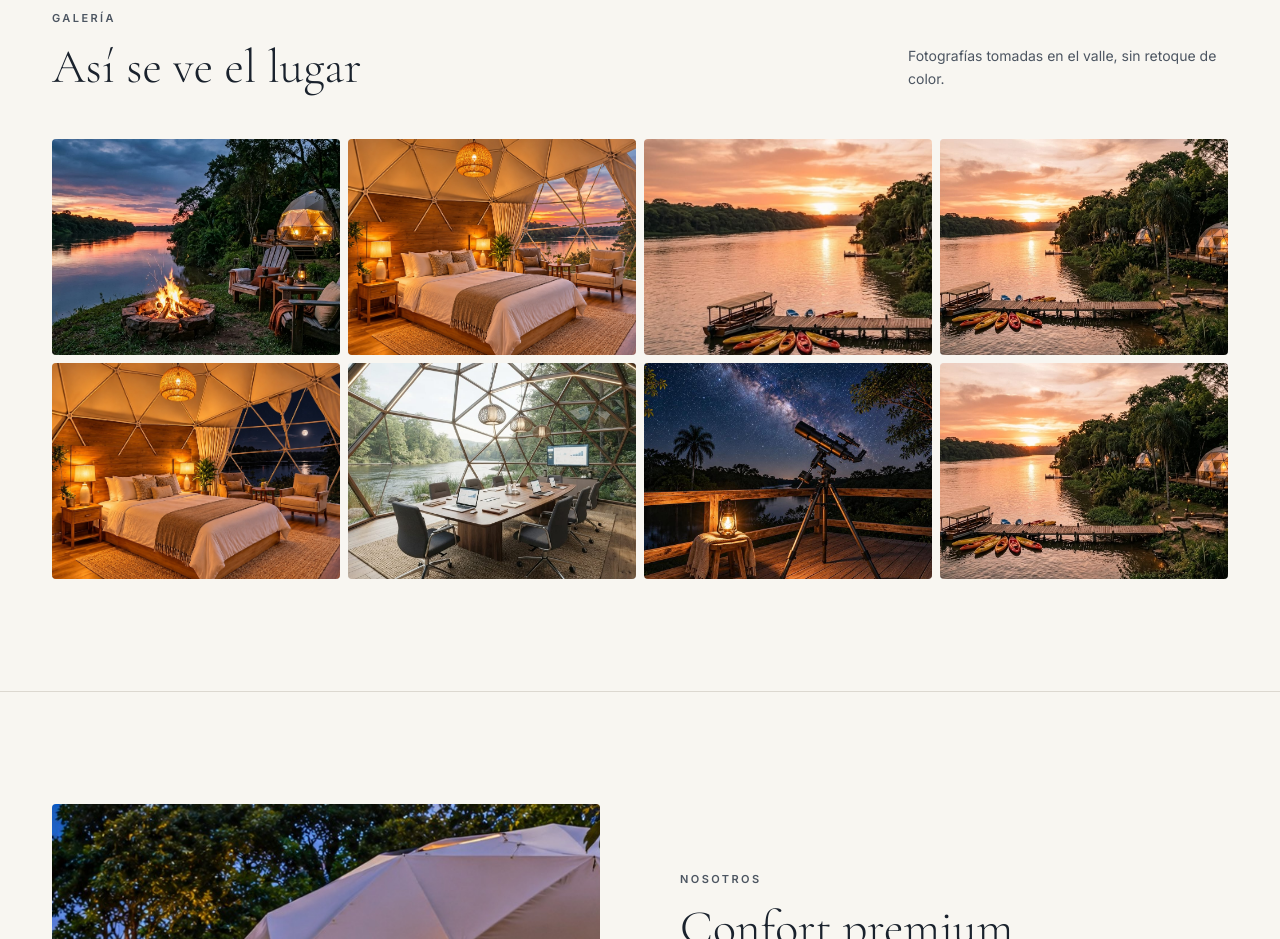
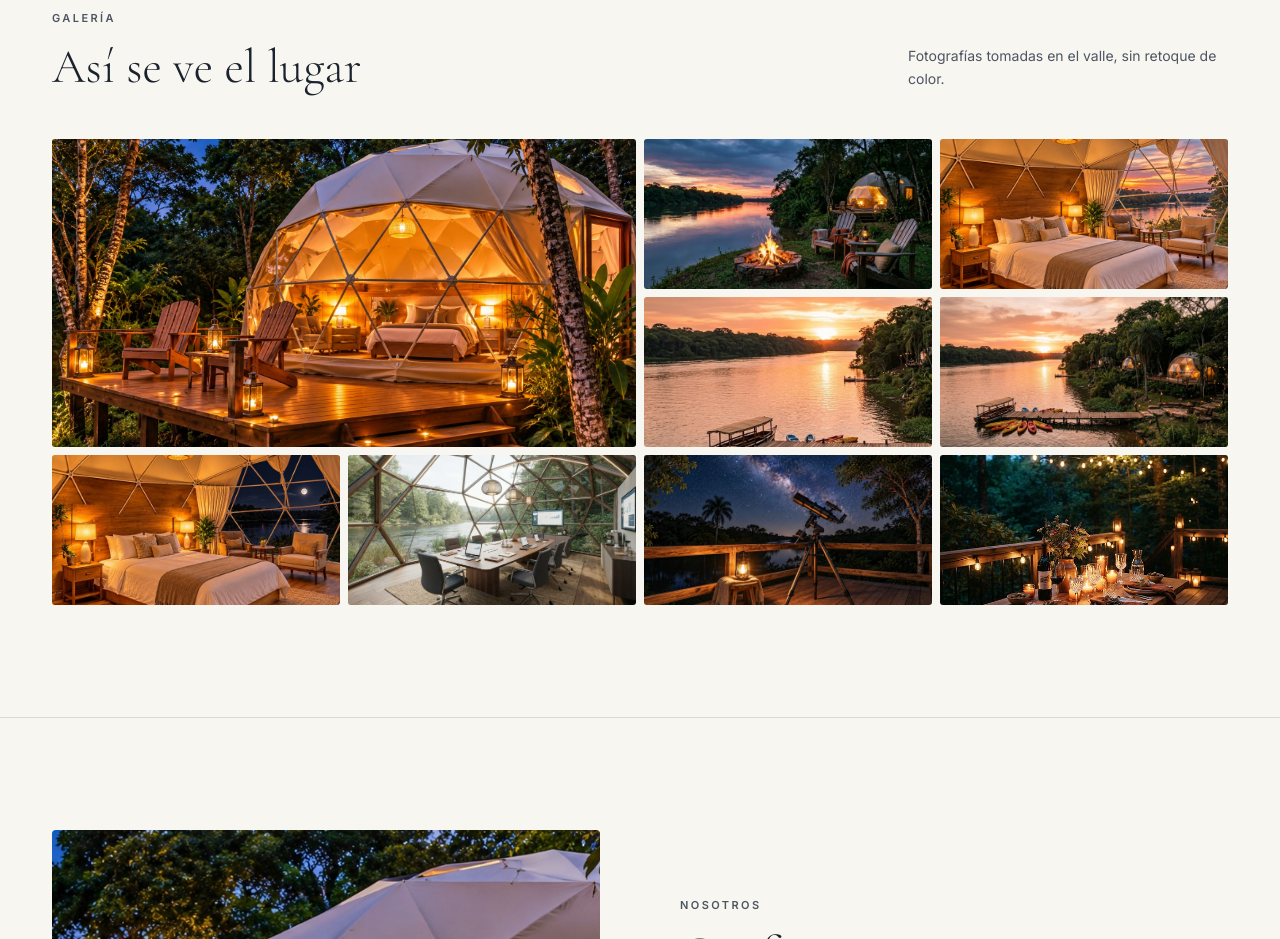
Before and after one commit to Fernando10104/orbix, a plain HTML site: page index.html in a window 1280 px wide. Shown: the part 4080-5019 px from the top of the page. Drawn offline with nearby package versions, Linux system fonts and the light colour scheme.

Commit message:
Remove duplicate gallery image and use mosaic layout

```diff
--- a/index.html
+++ b/index.html
@@ -16,9 +16,12 @@
   .hs5-photo { align-self: start; }
   .hs5-photo-frame { height: clamp(220px, 24vw, 290px); }
   .hs5-img { object-fit: cover; object-position: center; }
-  .orbix-gallery { display: grid; grid-template-columns: repeat(2, minmax(0, 1fr)); gap: 8px; }
-  @media (min-width: 640px) { .orbix-gallery { grid-template-columns: repeat(3, minmax(0, 1fr)); } }
-  @media (min-width: 900px) { .orbix-gallery { grid-template-columns: repeat(4, minmax(0, 1fr)); } }
+  .orbix-gallery { display: grid; grid-template-columns: repeat(2, minmax(0, 1fr)); grid-auto-rows: 120px; gap: 8px; }
+  .orbix-gallery > div { overflow: hidden; border-radius: 3px; background: hsl(var(--muted)); }
+  .orbix-gallery img { width: 100%; height: 100%; object-fit: cover; display: block; }
+  .orbix-gallery .tile-large { grid-column: span 2; grid-row: span 2; }
+  @media (min-width: 640px) { .orbix-gallery { grid-template-columns: repeat(3, minmax(0, 1fr)); grid-auto-rows: 140px; } }
+  @media (min-width: 900px) { .orbix-gallery { grid-template-columns: repeat(4, minmax(0, 1fr)); grid-auto-rows: 150px; } }
 </style>
 </head>
 <body>
@@ -204,14 +207,15 @@
       <p class="max-w-xs text-sm leading-relaxed text-muted-foreground">Fotografías tomadas en el valle, sin retoque de color.</p>
     </div>
     <div class="mt-12 orbix-gallery">
-      <div class="overflow-hidden rounded-sm bg-muted aspect-[4/3]"><img class="h-full w-full object-cover" src="./ORBIX E.A.S. · Glamping en Piquete Cué, Limpio_files/1.jpeg" alt="Domo geodésico iluminado en el bosque al anochecer"></div>
-      <div class="overflow-hidden rounded-sm bg-muted aspect-[4/3]"><img class="h-full w-full object-cover" src="./ORBIX E.A.S. · Glamping en Piquete Cué, Limpio_files/2.jpeg" alt="Interior del domo con cama king frente al bosque"></div>
-      <div class="overflow-hidden rounded-sm bg-muted aspect-[4/3]"><img class="h-full w-full object-cover" src="./ORBIX E.A.S. · Glamping en Piquete Cué, Limpio_files/3.jpeg" alt="Fogón de piedra y tazas de cerámica al atardecer"></div>
-      <div class="overflow-hidden rounded-sm bg-muted aspect-[4/3]"><img class="h-full w-full object-cover" src="./ORBIX E.A.S. · Glamping en Piquete Cué, Limpio_files/1-2.jpeg" alt="Vista del domo y el entorno"></div>
-      <div class="overflow-hidden rounded-sm bg-muted aspect-[4/3]"><img class="h-full w-full object-cover" src="./ORBIX E.A.S. · Glamping en Piquete Cué, Limpio_files/2-2.jpeg" alt="Interior del domo"></div>
-      <div class="overflow-hidden rounded-sm bg-muted aspect-[4/3]"><img class="h-full w-full object-cover" src="./ORBIX E.A.S. · Glamping en Piquete Cué, Limpio_files/3-2.jpeg" alt="Detalle del fogón y el bosque"></div>
-      <div class="overflow-hidden rounded-sm bg-muted aspect-[4/3]"><img class="h-full w-full object-cover" src="./ORBIX E.A.S. · Glamping en Piquete Cué, Limpio_files/1-3.jpeg" alt="Paisaje del valle"></div>
-      <div class="overflow-hidden rounded-sm bg-muted aspect-[4/3]"><img class="h-full w-full object-cover" src="./ORBIX E.A.S. · Glamping en Piquete Cué, Limpio_files/2-3.jpeg" alt="Domo geodésico durante el día"></div>
+      <div class="tile-large"><img src="./ORBIX E.A.S. · Glamping en Piquete Cué, Limpio_files/1-4.jpeg" alt="Vista principal del domo geodésico en el valle"></div>
+      <div class="tile"><img src="./ORBIX E.A.S. · Glamping en Piquete Cué, Limpio_files/1.jpeg" alt="Domo geodésico iluminado en el bosque al anochecer"></div>
+      <div class="tile"><img src="./ORBIX E.A.S. · Glamping en Piquete Cué, Limpio_files/2.jpeg" alt="Interior del domo con cama king frente al bosque"></div>
+      <div class="tile"><img src="./ORBIX E.A.S. · Glamping en Piquete Cué, Limpio_files/3.jpeg" alt="Fogón de piedra y tazas de cerámica al atardecer"></div>
+      <div class="tile"><img src="./ORBIX E.A.S. · Glamping en Piquete Cué, Limpio_files/1-2.jpeg" alt="Vista del domo y el entorno"></div>
+      <div class="tile"><img src="./ORBIX E.A.S. · Glamping en Piquete Cué, Limpio_files/2-2.jpeg" alt="Interior del domo"></div>
+      <div class="tile"><img src="./ORBIX E.A.S. · Glamping en Piquete Cué, Limpio_files/3-2.jpeg" alt="Detalle del fogón y el bosque"></div>
+      <div class="tile"><img src="./ORBIX E.A.S. · Glamping en Piquete Cué, Limpio_files/1-3.jpeg" alt="Paisaje del valle"></div>
+      <div class="tile"><img src="./ORBIX E.A.S. · Glamping en Piquete Cué, Limpio_files/972a2d8d2_generated_image(1).png" alt="Cena bajo las estrellas"></div>
     </div>
   </div>
 </section>
```
